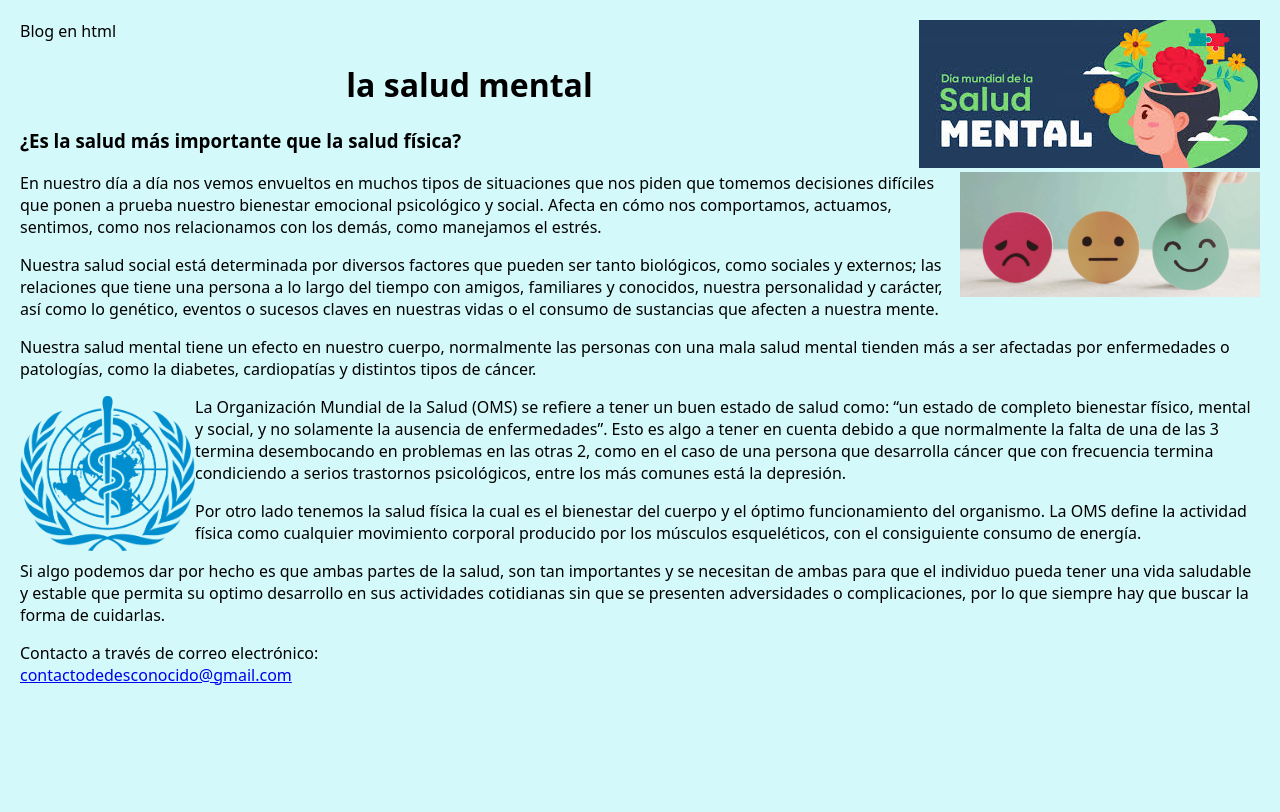
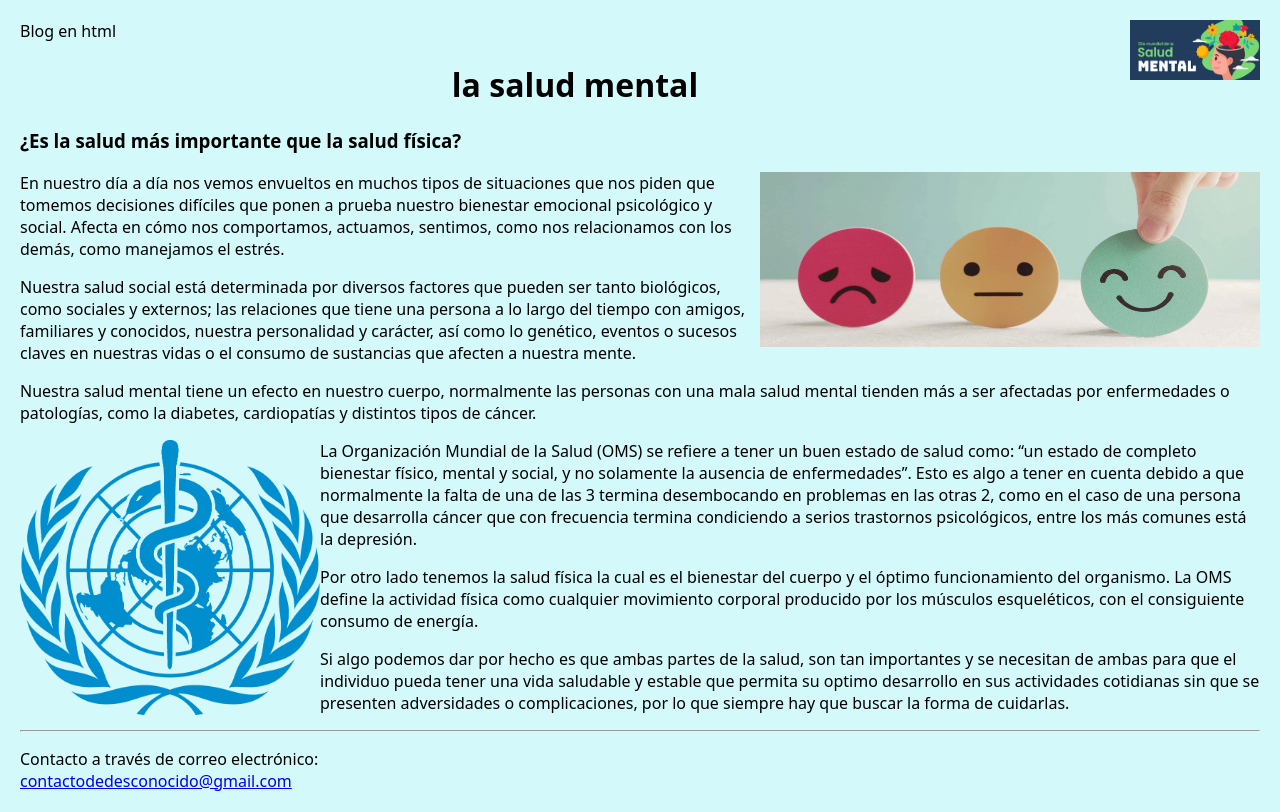
Before and after one commit to LuigiP05/Trabajo2, a plain HTML site: page index.html in a window 1280 px wide. Drawn offline with Linux system fonts and the light colour scheme.

Commit message:
Update 2 index.html

```diff
--- a/index.html
+++ b/index.html
@@ -11,7 +11,7 @@
             font-family: system-ui;
         }
     </style>
-    <img src="imagen3.jpg" alt="salud mental" align="right">
+    <img src="imagen3.jpg" alt="salud mental" align="right" width="130" height="60">
     Blog en html
 </head>
 
@@ -21,7 +21,7 @@
     </h1>
     <h3>¿Es la salud más importante que la salud física? </h3>
     <p>
-        <img src="imagen1.jpg" alt="salud mental" align="right" width="300" height="125">
+        <img src="imagen1.jpg" alt="salud mental" align="right" width="500" height="175">
         En nuestro día a día nos vemos envueltos en muchos tipos de situaciones que nos piden que tomemos decisiones difíciles que ponen a prueba nuestro bienestar emocional psicológico y social. Afecta en cómo nos comportamos, actuamos, sentimos, como nos relacionamos con los demás, como manejamos el estrés.
     </p>
     <p>
@@ -31,7 +31,7 @@
         Nuestra salud mental tiene un efecto en nuestro cuerpo, normalmente las personas con una mala salud mental tienden más a ser afectadas por enfermedades o patologías, como la diabetes, cardiopatías y distintos tipos de cáncer.
     </p>
     <p>
-        <img src="imagen2.jpg" alt="OMS" align="left" width="175" height="155">
+        <img src="imagen2.jpg" alt="OMS" align="left" width="300" height="275">
         La Organización Mundial de la Salud (OMS) se refiere a tener un buen estado de salud como: “un estado de completo bienestar físico, mental y social, y no solamente la ausencia de enfermedades”. Esto es algo a tener en cuenta debido a que normalmente la falta de una de las 3 termina desembocando en problemas en las otras 2, como en el caso de una persona que desarrolla cáncer que con frecuencia termina condiciendo a serios trastornos psicológicos, entre los más comunes está la depresión.
     </p>
     <p>
@@ -41,6 +41,7 @@
         Si algo podemos dar por hecho es que ambas partes de la salud, son tan importantes y se necesitan de ambas para que el individuo pueda tener una vida saludable y estable que permita su optimo desarrollo en sus actividades cotidianas sin que se presenten adversidades o complicaciones, por lo que siempre hay que buscar la forma de cuidarlas.
     </p>
 </body>
+    <hr>
 <footer>
     <p>
         Contacto a través de correo electrónico:<br>
```
